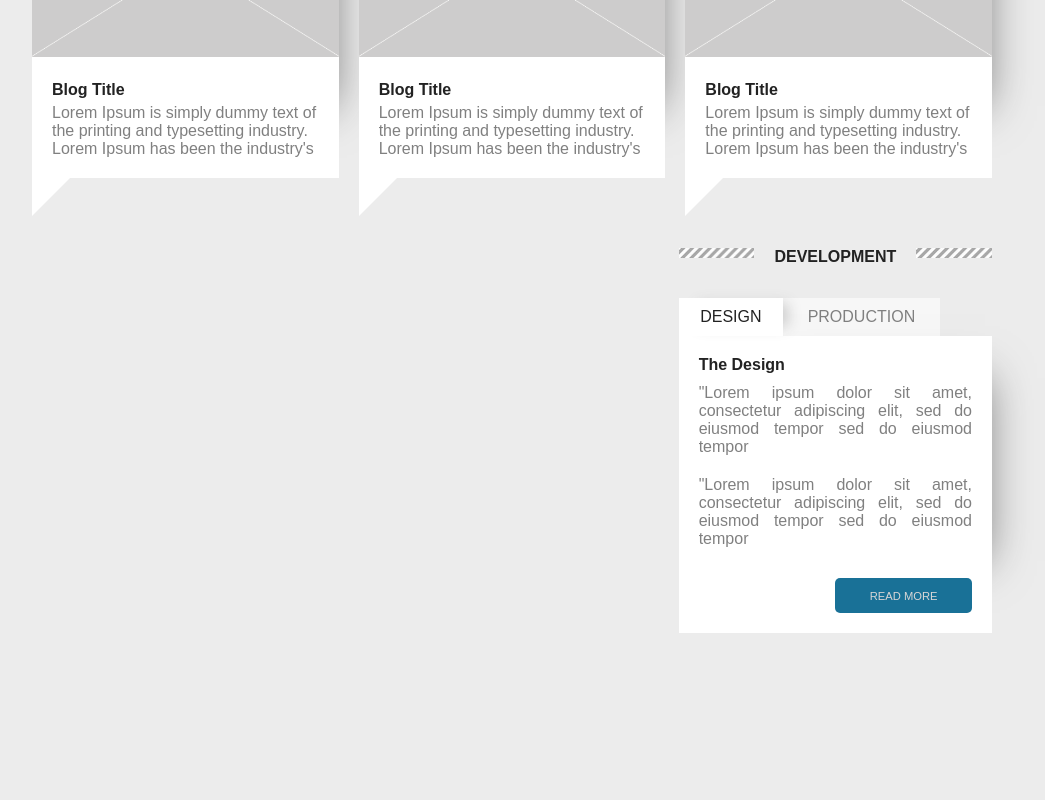
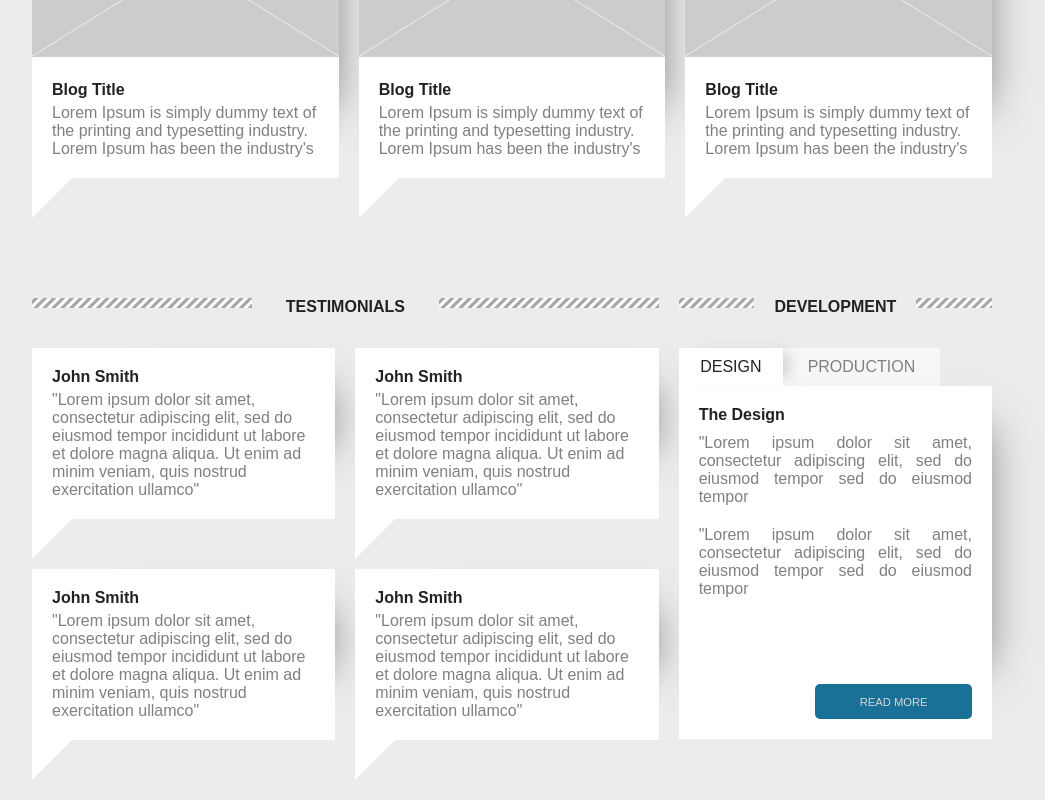
Before and after one commit to Ditiite/react-assignment-1, a React (Create React App) app: page / in a window 1280 px wide. Shown: the part 987-1787 px from the top of the page, without its empty margins (128-1173 px from the left). Before the commit the page ends 1680 px from the top, so only its background shows below. Built offline with nearby package versions, Linux system fonts and the light colour scheme.

Commit message:
Fixed article section

```diff
--- /dev/null
+++ b/src/articles/articleData.js
@@ -0,0 +1,26 @@
+export const articleData = [
+    {
+        author: 'John Smith',
+        text: `"Lorem ipsum dolor sit amet, consectetur adipiscing elit,
+         sed do eiusmod tempor incididunt ut labore et dolore magna aliqua.
+         Ut enim ad minim veniam, quis nostrud exercitation ullamco" `
+    },
+    {
+        author: 'John Smith',
+        text: `"Lorem ipsum dolor sit amet, consectetur adipiscing elit,
+         sed do eiusmod tempor incididunt ut labore et dolore magna aliqua.
+         Ut enim ad minim veniam, quis nostrud exercitation ullamco" `
+    },
+    {
+        author: 'John Smith',
+        text: `"Lorem ipsum dolor sit amet, consectetur adipiscing elit,
+         sed do eiusmod tempor incididunt ut labore et dolore magna aliqua.
+         Ut enim ad minim veniam, quis nostrud exercitation ullamco" `
+    },
+    {
+        author: 'John Smith',
+        text: `"Lorem ipsum dolor sit amet, consectetur adipiscing elit,
+         sed do eiusmod tempor incididunt ut labore et dolore magna aliqua.
+         Ut enim ad minim veniam, quis nostrud exercitation ullamco" `
+    }
+]
--- a/src/articles/articles.css
+++ b/src/articles/articles.css
@@ -5,11 +5,14 @@
     grid-template-columns: 2fr 1fr;
     grid-template-areas:
       "small-articles development";
-    margin: 50px auto 50px;
+    margin: 100px auto 50px;
     grid-gap: 20px;
 }
 
 
 .articles-small {
     grid-area: small-articles;
+    display: grid;
+    grid-template-columns: 1fr 1fr;
+    grid-gap: 50px 20px;
 }
--- a/src/articles/articles.js
+++ b/src/articles/articles.js
@@ -1,14 +1,28 @@
 import React, { Component } from 'react'
 import { Aside } from './aside'
 import './articles.css'
-import '../App.css';
+import '../App.css'
+import '../speachBubble/speachBubble.css'
+import { articleData } from "./articleData"
+import { SpeachBubbleSmall } from '../speachBubble/speachBubble'
 
 export class Articles extends Component {
     render () {
+        const articleComponents = articleData.map((value) => {
+            return <SpeachBubbleSmall selected="true" articleData={value} />
+        });
+
         return(
             <section className="articles">
-                <div className="articles-small">
-
+                <div>
+                    <div className="title-and-stripes">
+                        <div className="bg-stripe stripes"></div>
+                        <h2>Testimonials</h2>
+                        <div className="bg-stripe stripes2"></div>
+                    </div>
+                    <div className="articles-small">
+                        {articleComponents}
+                    </div>
                 </div>
                 <Aside/>
             </section>
--- a/src/articles/aside.css
+++ b/src/articles/aside.css
@@ -36,9 +36,11 @@
 .aside-text {
     grid-area: text;
     background-color: #fff;
-    padding: 20px;
+    padding: 20px 20px 0;
     text-align: justify;
     box-shadow: var(--blog-box-shadow);
+    height: 150%;
+    position: relative;
 }
 
 .aside-text p {
@@ -48,6 +50,8 @@
 .aside-text h2 { color: var(--text-color-darcer); }
 
 .aside-text button {
-    float: right;
+    position: absolute;
     margin-top: 20px;
+    bottom: 20px;
+    right: 20px;
 }
--- a/src/speachBubble/speachBubble.css
+++ b/src/speachBubble/speachBubble.css
@@ -5,7 +5,7 @@
 .blog .small-triangle-white:after {
   content: "";
   position: absolute;
-  bottom: -12%;
+  bottom: -40px;
   left: 0;
   border-top: 40px solid #fff;
   border-left: 0;
@@ -28,7 +28,7 @@
     padding: 0 20px 20px;
 }
 
-.blog h1 {
+.blog h3 {
     color: var(--text-color-darcer);
     text-transform: capitalize;
     padding: 20px 20px 5px;
--- a/src/speachBubble/speachBubble.js
+++ b/src/speachBubble/speachBubble.js
@@ -9,7 +9,7 @@ export class SpeachBubble extends Component {
             <div className="blog">
                 <div className="blog-text">
                     <img className="blog-img" src={this.props.blog.img} alt="Empty placeholder" />
-                    <h1>{this.props.blog.title}</h1>
+                    <h3>{this.props.blog.title}</h3>
                     <p>{this.props.blog.text}</p>
                 </div>
                 <div className="small-triangle-white"></div>
@@ -17,3 +17,18 @@ export class SpeachBubble extends Component {
         );
     }
 }
+
+export class SpeachBubbleSmall extends Component {
+    render() {
+
+        return (
+            <div className="blog">
+                <div className="blog-text">
+                    <h3>{this.props.articleData.author}</h3>
+                    <p>{this.props.articleData.text}</p>
+                </div>
+                <div className="small-triangle-white"></div>
+            </div>
+        );
+    }
+}
```
